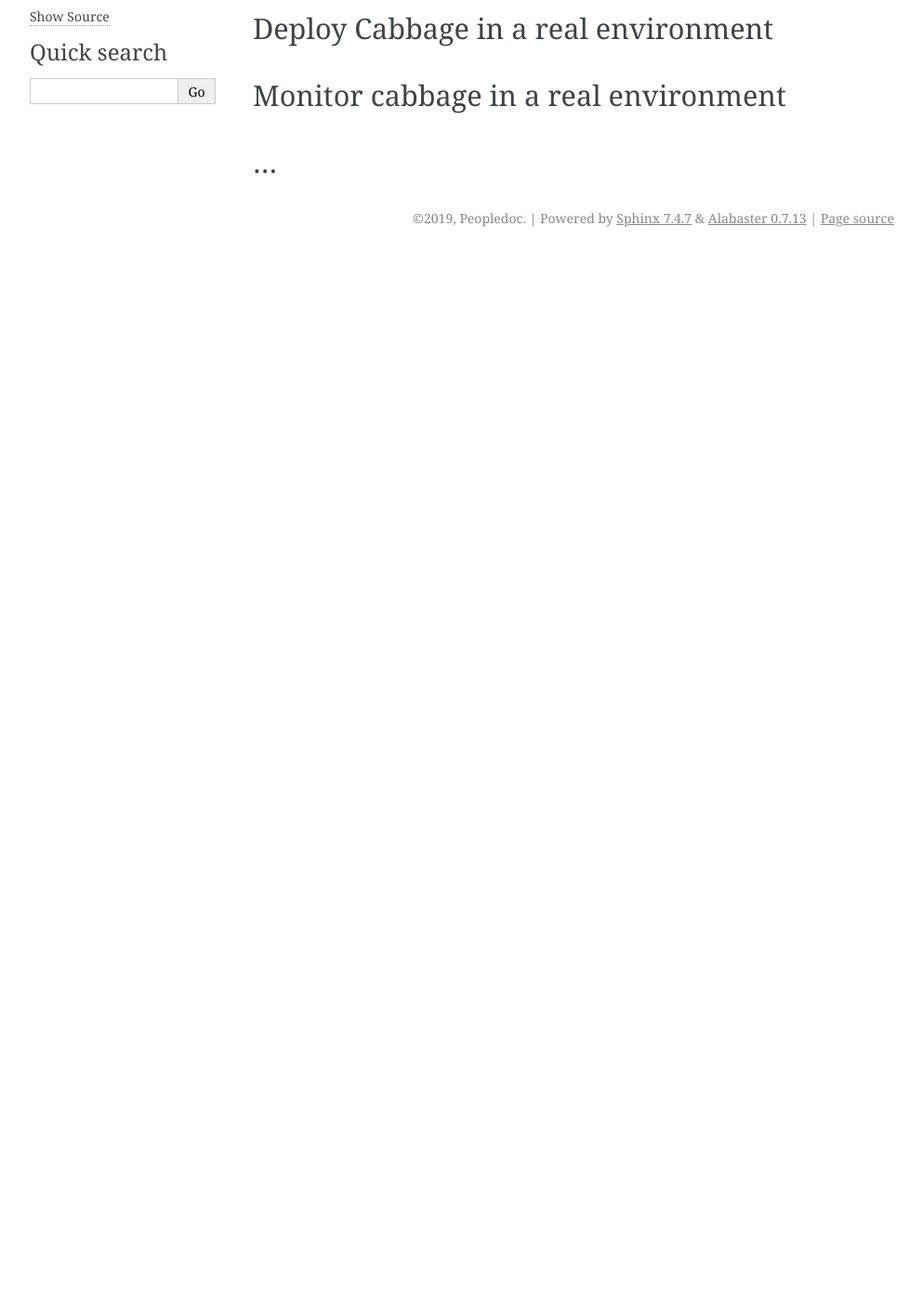
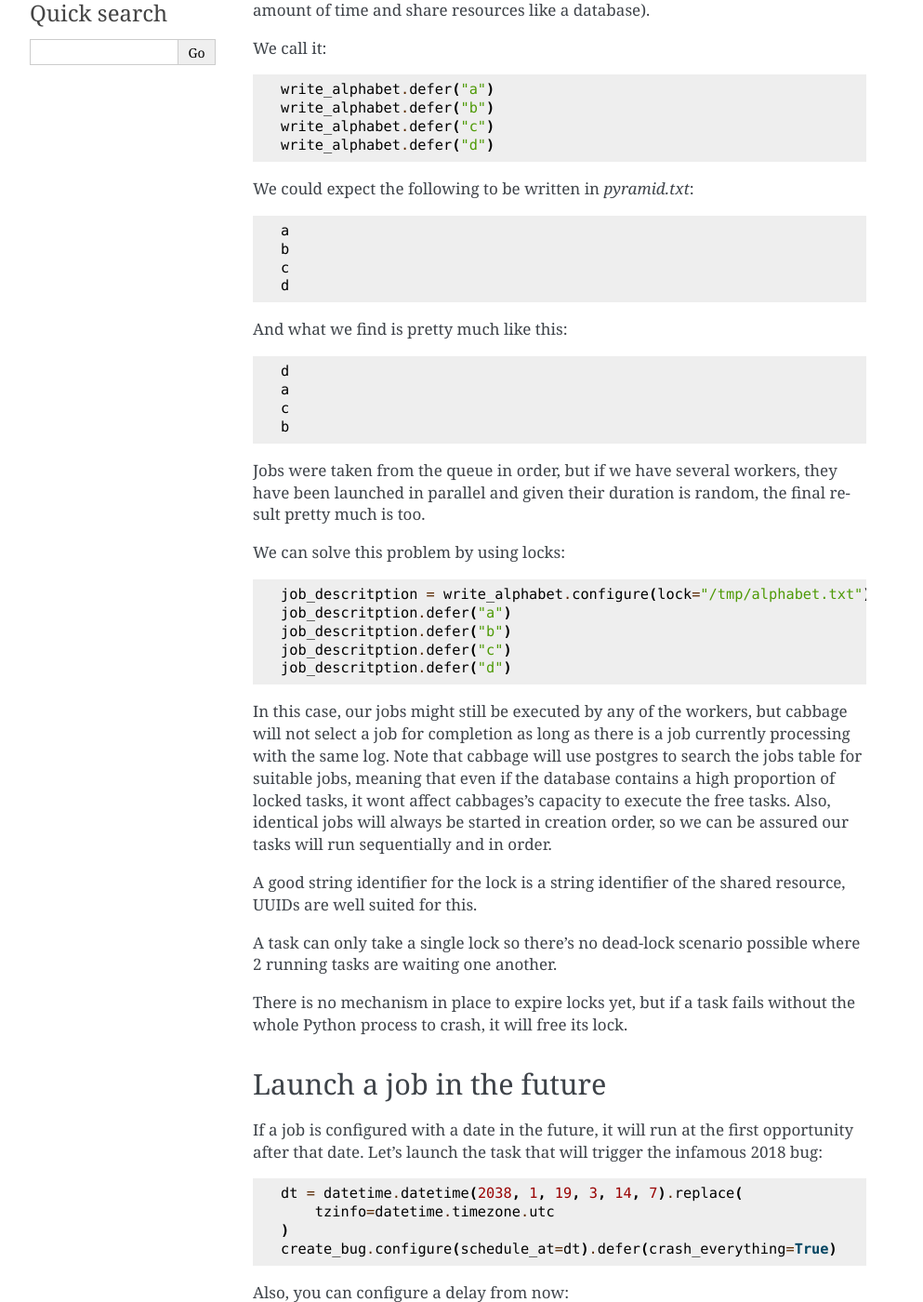
Before and after one commit to procrastinate-org/procrastinate, a Sphinx documentation site: the page built from docs/howto.rst, in a window 1280 px wide and 1400 px high, scrolled down 437 px. Shown: the whole window at 93% size, without its empty margins (148-1141 px from the left). Built offline with Sphinx 7.4.7, drawn with Linux system fonts in a browser that asks for light colours; before the commit the page ends 900 px from its top, so only the background shows below that; some of the changed text lies outside the part shown.

Commit message:
More documentation

```diff
--- a/docs/howto.rst
+++ b/docs/howto.rst
@@ -1,23 +1,141 @@
 How-to...
 =========
 
-Ensure tasks don't run concurrently and run in order
-----------------------------------------------------
+Ensure jobs don't run concurrently and run in order
+---------------------------------------------------
 
-Launch a task in the future
+Let's imagine we have a task like this::
+
+    @task_manager.task(queue="queue")
+    def write_alphabet(floor):
+        time.sleep(random.random() * 5)
+        with open("/tmp/alphabet.txt", "a") as f:
+            f.write(floor)
+
+We write the letter we recieve to a file after wating for a
+random time (this is a simplified version of a real
+world problem where tasks take a unforseeable amount of time
+and share resources like a database).
+
+We call it::
+
+    write_alphabet.defer("a")
+    write_alphabet.defer("b")
+    write_alphabet.defer("c")
+    write_alphabet.defer("d")
+
+We could expect the following to be written in `pyramid.txt`::
+
+    a
+    b
+    c
+    d
+
+And what we find is pretty much like this::
+
+    d
+    a
+    c
+    b
+
+Jobs were taken from the queue in order, but if we have several
+workers, they have been launched in parallel and given their duration
+is random, the final result pretty much is too.
+
+We can solve this problem by using locks::
+
+    job_descritption = write_alphabet.configure(lock="/tmp/alphabet.txt")
+    job_descritption.defer("a")
+    job_descritption.defer("b")
+    job_descritption.defer("c")
+    job_descritption.defer("d")
+
+In this case, our jobs might still be executed by any of the workers,
+but cabbage will not select a job for completion as long as there is
+a job currently processing with the same log. Note that cabbage will
+use postgres to search the jobs table for suitable jobs, meaning that
+even if the database contains a high proportion of locked tasks, it wont
+affect cabbages's capacity to execute the free tasks. Also, identical
+jobs will always be started in creation order, so we can be assured our
+tasks will run sequentially and in order.
+
+A good string identifier for the lock is a string identifier of
+the shared resource, UUIDs are well suited for this.
+
+A task can only take a single lock so there's no dead-lock scenario possible
+where 2 running tasks are waiting one another.
+
+There is no mechanism in place to expire locks yet, but if a task fails
+without the whole Python process to crash, it will free its lock.
+
+Launch a job in the future
 ---------------------------
+
+If a job is configured with a date in the future, it will run at the
+first opportunity after that date. Let's launch the task that will
+trigger the infamous 2018 bug::
+
+    dt = datetime.datetime(2038, 1, 19, 3, 14, 7).replace(
+        tzinfo=datetime.timezone.utc
+    )
+    create_bug.configure(schedule_at=dt).defer(crash_everything=True)
+
+Also, you can configure a delay from now::
+
+    clean.configure(schedule_in={"hours": 1, "minutes": 30}).defer()
+
+The details on the parameters you can use are in the pendulum
+`documentation <https://pendulum.eustace.io/docs/#addition-and-subtraction>`_
+(because we use pendulum under the hood).
 
 Add a task middleware
 ---------------------
 
+There's nothing yet do this, but given you control the decorator
+that you apply to all of the tasks, feel free to add your personal
+touch there. For example, if you want to log something before and
+after the execution of every task, you could do::
+
+    def task(*args, **kwargs):
+        def wrap(func):
+            def new_func(*job_args, **job_kwargs):
+                log_something()
+                return func(*job_args, **job_kwargs)
+                log_something_else()
+
+            return task_manager.task(*args, **kwargs)(new_func)
+        return wrap
+
+Then, define your task using you own ``@task`` decorator.
+
 Test your code that uses cabbage
 --------------------------------
+
+Cabbage defines an `InMemoryJobStore` that will speed-up your tests and
+allow you to have tasks run in a controlled way.
+
+To use it, you can do::
+
+    if running_tests:
+        store_path = "cabbage.testing.InMemoryJobStore"
+    else:
+        store_path = "cabbage.postgres.PostgresJobStore"
+
+    task_manager = cabbage.TaskManager(
+        store_class = store.load_store_from_path(store_class)
+    )
+
+    # Run the jobs:
+    cabbage.Worker(task_manager).process_jobs()
+
 
 Deploy Cabbage in a real environment
 ------------------------------------
 
+We haven't done that yet, no advice to give.
+
 Monitor cabbage in a real environment
 -------------------------------------
 
-...
----
+We're in the process of writing an admin website and Rest API.
+We'll update this section.
```
Also changed, not shown: docs/discussions.rst (+9 -10 lines), docs/index.rst (+33 -3 lines).
